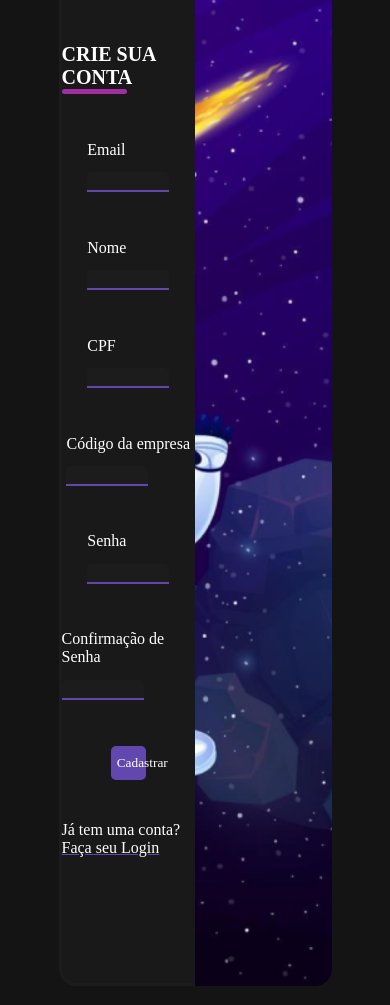
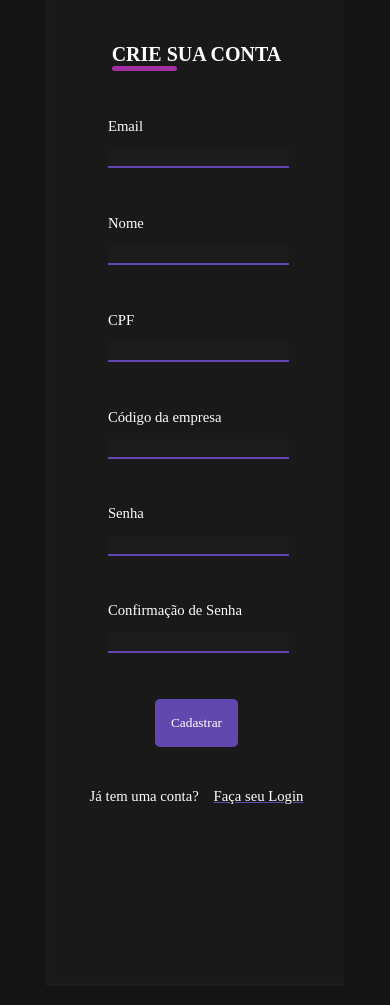
Before and after one commit to PI-Streamoon/streamsecure, a website: page site/public/cadastro.html in a window 390 px wide. Shown: the part 131-1136 px from the top of the page. Drawn offline with Linux system fonts and the light colour scheme; a web font is replaced by a local one.

Commit message:
responsividade da tela de login feita

```diff
--- a/site/public/css/styleCadastro.css
+++ b/site/public/css/styleCadastro.css
@@ -126,3 +126,38 @@ body {
     text-decoration-color: #6248AE;
 }
 /* Fim cadastro */
+
+/* == ÍNICIO MOBILE CADASTRO == */
+@media(max-width: 767px){
+    #cadastro{
+        display: flex;
+        justify-content: center;
+        width: 85vw;
+        align-items: center;
+        text-align: justify;
+
+    }
+    #cadastro .inputs{
+        width: 60%;
+    }
+    #cadastro .inputs input{
+        width: 100%;
+    }
+    #cadastro button{
+        width: max-content;
+        padding: 1rem;
+        height: max-content;
+    }
+    #cadastro #container{
+        width: 90%;
+        border-radius: 0%;
+    }
+    #cadastro #astronautaImg {
+        display: none;
+    }
+    #cadastro p{
+        font-size: 92%;
+    }
+}
+
+/* == FIM MOBILE CADASTRO == */
```
Also changed, not shown: site/public/cadastro.html (+1 -1 lines).
